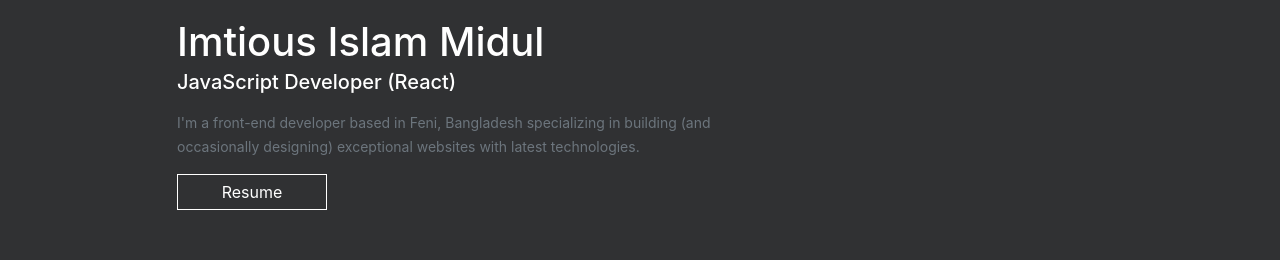
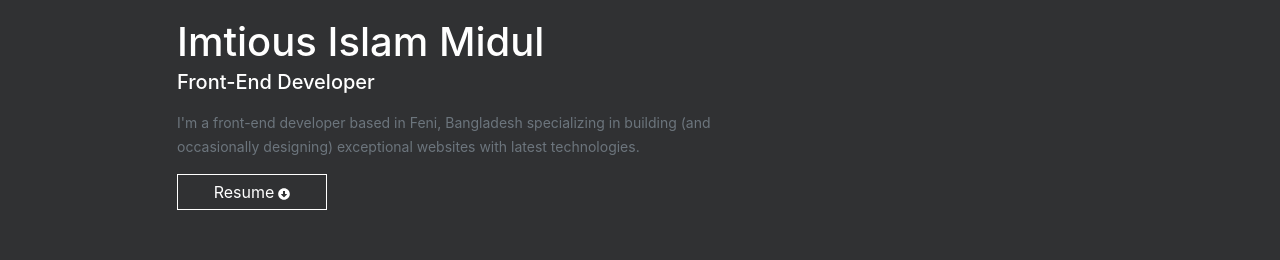
Before and after one commit to Imtious-coder/My_Portfolio, a React (Create React App) app: page / in a window 1280 px wide. Shown: the part 192-452 px from the top of the page. Built offline with nearby package versions, Linux system fonts and the light colour scheme; a web font is replaced by a local one.

Commit message:
Description Design Complete

```diff
--- a/src/Components/Home/Description/Description.css
+++ b/src/Components/Home/Description/Description.css
@@ -12,3 +12,6 @@
     background-color: rgb(255, 255, 255);
     transition: all 1s ease;
 }
+.Button-Icon{
+    font-size: 12px;
+}
--- a/src/Components/Home/Description/Description.js
+++ b/src/Components/Home/Description/Description.js
@@ -1,6 +1,9 @@
 import React from 'react';
 import './Description.css';
 import '../../../../node_modules/hover.css/css/hover-min.css';
+import Resume from '../../../Resume/RESUME.pdf';
+import { FontAwesomeIcon } from '@fortawesome/react-fontawesome';
+import { faArrowAltCircleDown } from '@fortawesome/free-solid-svg-icons';
 
 const Description = () => {
     return (
@@ -8,12 +11,16 @@ const Description = () => {
             <div className="row">
                 <div className="col-md-1"></div>
                 <div className="col-md-6">
+                    {/* Name */}
                     <h1 className="text-white mt-5 mb-1">Imtious Islam Midul</h1>
-                    <h5 className="text-white mb-3">JavaScript Developer (React)</h5>
+                    {/* Title */}
+                    <h5 className="text-white mb-3">Front-End Developer</h5>
+                    {/* Description */}
                     <small className="text-secondary">I'm a front-end developer based in Feni, Bangladesh specializing
                     in building (and occasionally designing) exceptional websites
-                    with latest technologies.</small>
-                    <a className="" href="https://drive.google.com/file/d/18C1ttniHhvdfl7wmbVajLLhwDYFZZSrC/view?usp=sharing"><button className="Button mt-3">Resume</button></a>
+                         with latest technologies.</small> <br />
+                    {/* Resume Download Button */}
+                    <a href={Resume} target="_blank" download><button className="Button mt-3">Resume<FontAwesomeIcon className="Button-Icon ms-1" icon={faArrowAltCircleDown} /></button></a>
                 </div>
             </div>
         </section>
--- a/src/Components/Home/Navbar/Navbar.js
+++ b/src/Components/Home/Navbar/Navbar.js
@@ -7,10 +7,13 @@ const Navbar = () => {
     return (
         <nav style={{ backgroundColor: "#303133" }} class="navbar navbar-expand-lg navbar-light ps-5 pb-5">
             <div class="container-fluid">
+                {/* Toggle Button */}
                 <button class="navbar-toggler" type="button" data-bs-toggle="collapse" data-bs-target="#navbarNav" aria-controls="navbarNav" aria-expanded="false" aria-label="Toggle navigation">
                     <span class="navbar-toggler-icon"></span>
                 </button>
+                {/* Main Navigations */}
                 <div class="collapse navbar-collapse" id="navbarNav">
+                    <div className=" container d-flex justify-content-center">
                         <ul class="navbar-nav ms-auto me-auto">
                             <Link to="/home">
                                 <li class="nav-item me-5">
@@ -44,6 +47,7 @@ const Navbar = () => {
                         </ul>
                     </div>
                 </div>
+            </div>
         </nav>
     );
 };
```
Also changed, not shown: 2 other files (tests, documents, lock files or other folders). Lines whose indentation alone changed are shown as unchanged.
